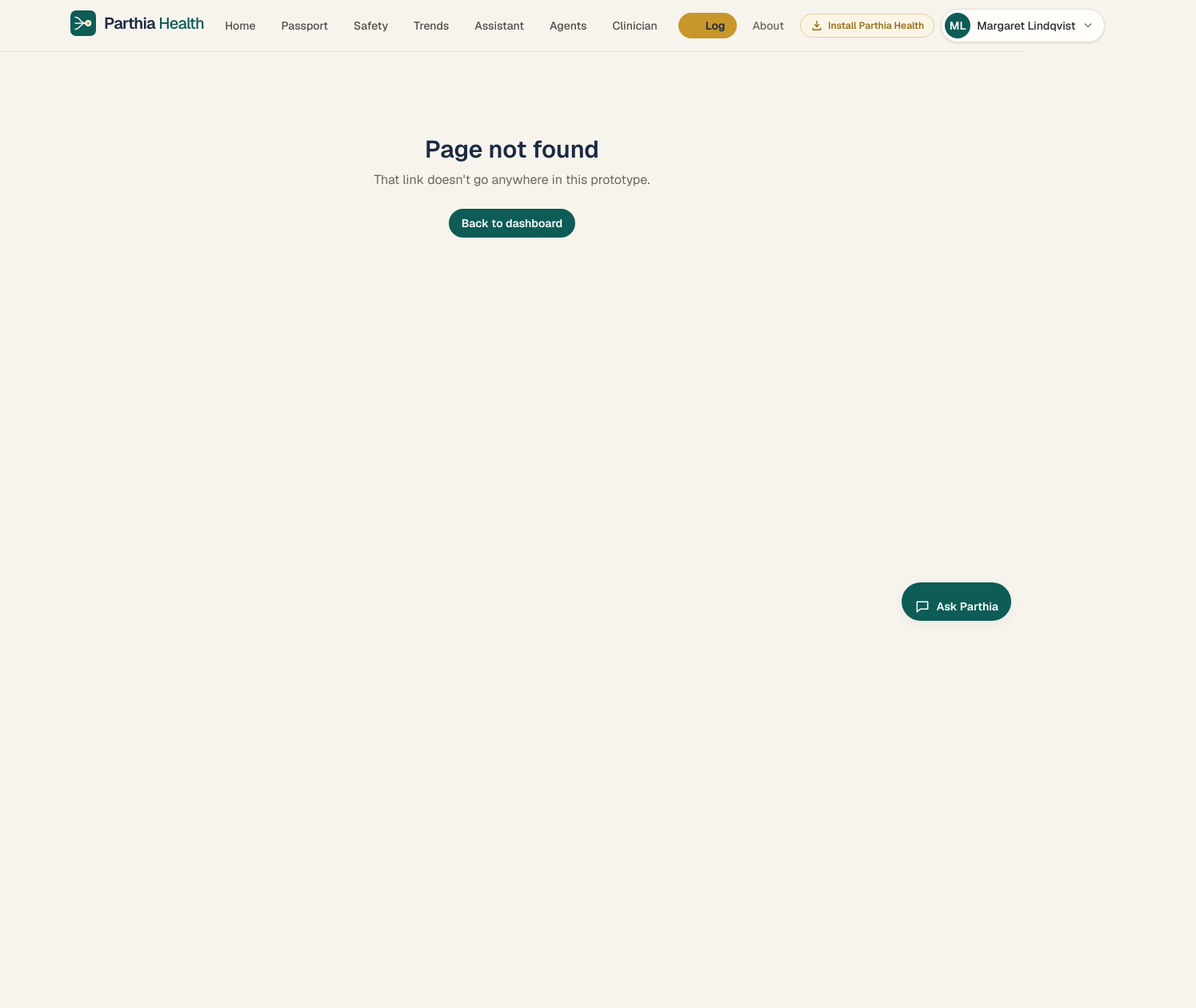
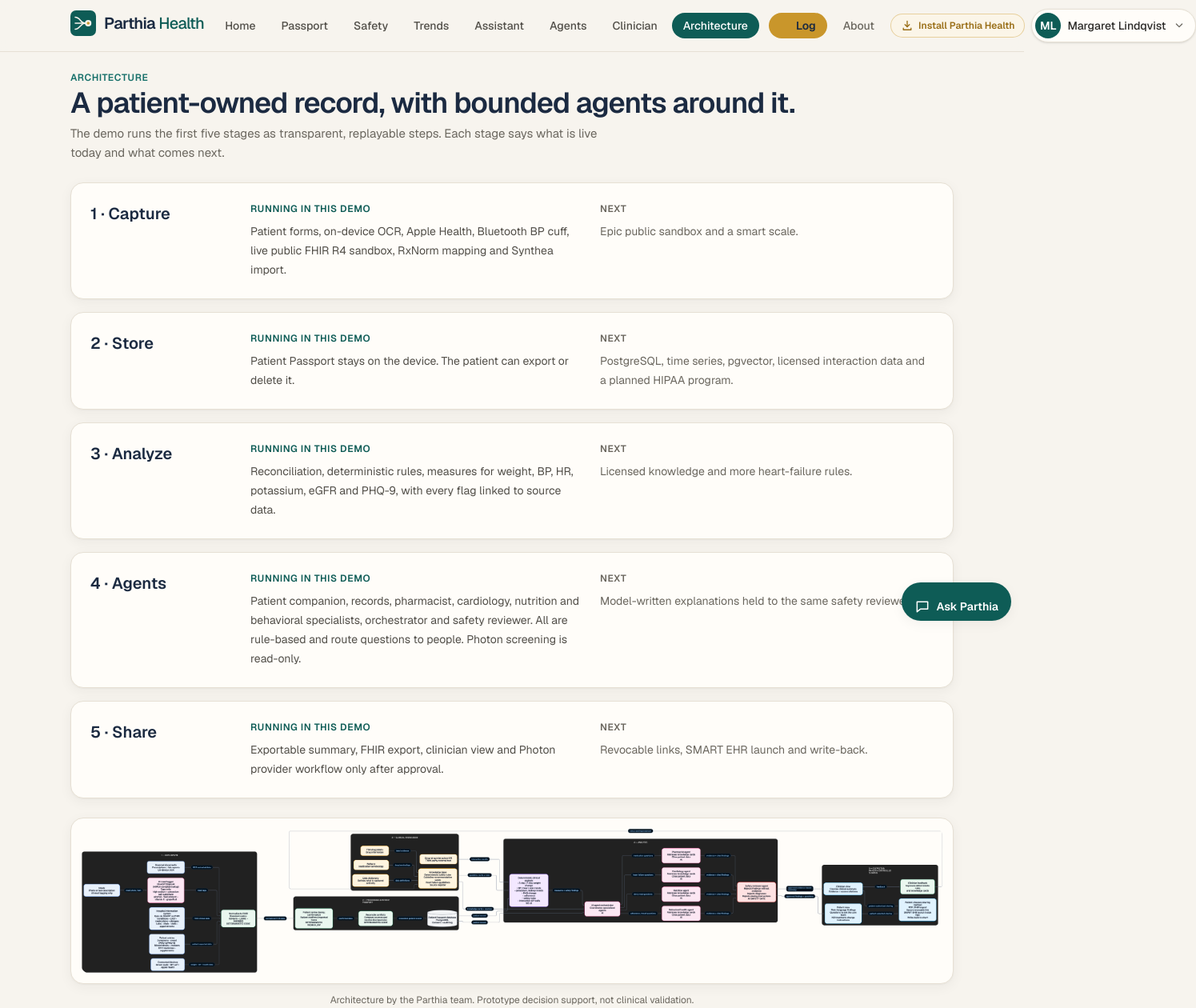
Before and after one commit to santiago9107/hackathon_parthia, a Next.js app: page /architecture in a window 1280 px wide. Before the commit this address had no page. Shown: the top 1260 px of the page at 80% size, 1495 px wide, since content can reach past the window. Before the commit the page ends 800 px from the top, so only its background shows below. Built offline with nearby package versions, Linux system fonts and the light colour scheme.

Commit message:
feat: add architecture reset and demo qr

```diff
--- a/src/app/about/page.tsx
+++ b/src/app/about/page.tsx
@@ -1,6 +1,7 @@
 "use client";
 
 import Link from "next/link";
+import Image from "next/image";
 import { PageHeader, Card, Disclaimer } from "@/components/PageHeader";
 import { RULES } from "@/lib/safetyEngine";
 import { CATEGORY_LABELS } from "@/components/Badges";
@@ -253,6 +254,7 @@
           ← Back to dashboard
         </Link>
       </p>
+      <Card className="mt-6 flex items-center gap-4 p-4"><Image src="/try-it-qr.png" alt="QR code for the Parthia Health demo" width={96} height={96} /><div><p className="text-sm font-semibold text-ink">Try it on your phone</p><p className="mt-1 text-xs text-ink-muted">Scan to open the live demonstration.</p></div></Card>
       <Disclaimer />
     </div>
   );
--- a/src/app/agents/page.tsx
+++ b/src/app/agents/page.tsx
@@ -1,4 +1,5 @@
 import Link from "next/link";
+import Image from "next/image";
 import { PageHeader, Card } from "@/components/PageHeader";
 import { AGENTS, guardrails, type AgentPersona } from "@/lib/agents/roster";
 import { runClinicianAgent } from "@/lib/clinician/agent";
@@ -116,6 +117,7 @@
         See them work: <Link href="/" className="font-semibold text-brand-700 underline">Margaret&apos;s home</Link> for Nova, and the{" "}
         <Link href="/clinician/" className="font-semibold text-brand-700 underline">clinician view</Link> for Reid, Dex, Fotini and Iris.
       </p>
+      <Card className="mt-6 flex items-center gap-4 p-4"><Image src="/try-it-qr.png" alt="QR code for the Parthia Health demo" width={96} height={96} /><div><p className="text-sm font-semibold text-ink">Try it on your phone</p><p className="mt-1 text-xs text-ink-muted">Scan to open the live demonstration.</p></div></Card>
     </div>
   );
 }
--- /dev/null
+++ b/src/app/architecture/page.tsx
@@ -0,0 +1,18 @@
+import Image from "next/image";
+import { Card, PageHeader } from "@/components/PageHeader";
+
+const stages = [
+  ["1 · Capture", "Patient forms, on-device OCR, Apple Health, Bluetooth BP cuff, live public FHIR R4 sandbox, RxNorm mapping and Synthea import.", "Epic public sandbox and a smart scale."],
+  ["2 · Store", "Patient Passport stays on the device. The patient can export or delete it.", "PostgreSQL, time series, pgvector, licensed interaction data and a planned HIPAA program."],
+  ["3 · Analyze", "Reconciliation, deterministic rules, measures for weight, BP, HR, potassium, eGFR and PHQ-9, with every flag linked to source data.", "Licensed knowledge and more heart-failure rules."],
+  ["4 · Agents", "Patient companion, records, pharmacist, cardiology, nutrition and behavioral specialists, orchestrator and safety reviewer. All are rule-based and route questions to people. Photon screening is read-only.", "Model-written explanations held to the same safety reviewer."],
+  ["5 · Share", "Exportable summary, FHIR export, clinician view and Photon provider workflow only after approval.", "Revocable links, SMART EHR launch and write-back."],
+] as const;
+
+export default function ArchitecturePage() {
+  return <div><PageHeader eyebrow="Architecture" title="A patient-owned record, with bounded agents around it." subtitle="The demo runs the first five stages as transparent, replayable steps. Each stage says what is live today and what comes next." />
+    <div className="space-y-4">{stages.map(([name, running, next]) => <Card key={name} className="p-5 sm:p-6"><div className="grid gap-5 md:grid-cols-[180px_1fr_1fr]"><h2 className="font-serif text-xl font-semibold text-navy">{name}</h2><div><p className="text-xs font-semibold uppercase tracking-wider text-brand-700">Running in this demo</p><p className="mt-2 text-sm leading-6 text-ink-soft">{running}</p></div><div><p className="text-xs font-semibold uppercase tracking-wider text-ink-muted">Next</p><p className="mt-2 text-sm leading-6 text-ink-muted">{next}</p></div></div></Card>)}</div>
+    <Card className="mt-6 overflow-hidden p-2 sm:p-3"><Image src="/architecture/parthia-architecture.png" alt="Parthia Health architecture diagram" width={1800} height={1000} className="h-auto w-full rounded-xl" /></Card>
+    <p className="mt-3 text-center text-xs text-ink-muted">Architecture by the Parthia team. Prototype decision support, not clinical validation.</p>
+  </div>;
+}
--- /dev/null
+++ b/src/app/reset/page.tsx
@@ -0,0 +1,20 @@
+"use client";
+
+import { useState } from "react";
+import { useRouter } from "next/navigation";
+import { Card, PageHeader } from "@/components/PageHeader";
+import { usePatient } from "@/lib/context/PatientContext";
+import { resetDemoData } from "@/lib/passport/actions";
+
+export default function ResetPage() {
+  const router = useRouter();
+  const { setPatientId } = usePatient();
+  const [working, setWorking] = useState(false);
+  async function reset() {
+    setWorking(true);
+    await resetDemoData();
+    setPatientId("p-margaret");
+    router.push("/");
+  }
+  return <div><PageHeader eyebrow="Demo controls" title="Reset the demonstration" subtitle="Remove local entries and return to Margaret's seeded record." /><Card className="max-w-xl p-6"><p className="text-sm leading-6 text-ink-soft">This clears device-local changes only. Seeded demonstration records remain available.</p><button type="button" onClick={() => void reset()} disabled={working} className="mt-5 min-h-11 rounded-full bg-brand-700 px-5 text-sm font-semibold text-white disabled:opacity-50">{working ? "Resetting" : "Reset and open Margaret"}</button></Card></div>;
+}
--- a/src/components/AppShell.tsx
+++ b/src/components/AppShell.tsx
@@ -25,10 +25,11 @@
 const ASSISTANT: NavItem = { href: "/assistant/", label: "Assistant", icon: ChatIcon };
 const AGENTS: NavItem = { href: "/agents/", label: "Agents", icon: AgentsIcon, prefix: "/agents/" };
 const CLINICIAN: NavItem = { href: "/clinician/", label: "Clinician", icon: ClinicianIcon, prefix: "/clinician/" };
+const ARCHITECTURE: NavItem = { href: "/architecture/", label: "Architecture", icon: ClinicianIcon, prefix: "/architecture/" };
 const LOG: NavItem = { href: "/log/", label: "Log", icon: PlusIcon, prefix: "/log/" };
 
 /** Desktop header: the Passport is a primary item; "Log" is a separate button. */
-const DESKTOP_NAV: NavItem[] = [HOME, PASSPORT, SAFETY, TRENDS, ASSISTANT, AGENTS, CLINICIAN];
+const DESKTOP_NAV: NavItem[] = [HOME, PASSPORT, SAFETY, TRENDS, ASSISTANT, AGENTS, CLINICIAN, ARCHITECTURE];
 /** Mobile tab bar (max 5): Log sits in the middle as a raised quick action. */
 const MOBILE_NAV: NavItem[] = [HOME, PASSPORT, LOG, SAFETY, ASSISTANT];
 
```
Also changed, not shown: public/architecture/parthia-architecture.png (added), public/try-it-qr.png (added).
